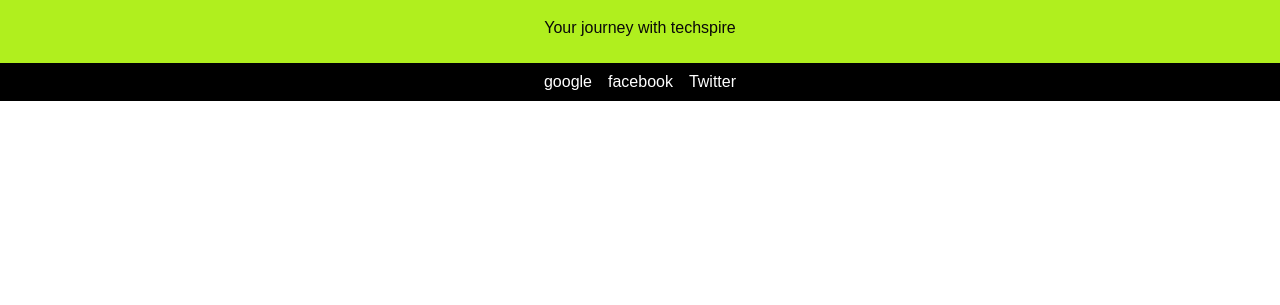
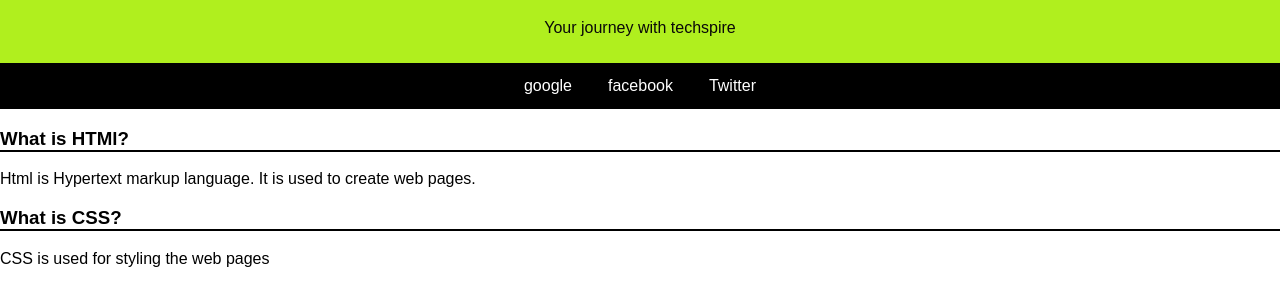
Before and after one commit to Sandesh-2513/A16, a plain HTML site: page index.html in a window 1280 px wide. Shown: the part 71-376 px from the top of the page. Drawn offline with Linux system fonts and the light colour scheme.

```diff
--- a/index.html
+++ b/index.html
@@ -30,14 +30,26 @@
         }
         nav a{
             color: rgb(255, 255, 255);
+            padding: 4px 10px;
             text-decoration: none;
 
         }
         nav a:hover{
-            background-color: #ffb300;
-            padding: auto;
+            background-color: #ff00b3;
+            padding: 4px 10px;
             border-radius: 8px;
 
+        }
+        .container{
+            max-width: 1024;
+
+        }
+        section{
+            margin-bottom: 20px;
+
+        }
+        section h3{
+            border-bottom: 2px solid black;
         }
     </style>
 </head>
@@ -51,5 +63,21 @@
         <a href="http://facebook.com">facebook</a>
         <a href="http://twitter.com">Twitter</a>
     </nav>
+    <div class="container">
+        <section id="html">
+            <div class="grid">
+                <div class="card">
+                    <h3>What is HTMl?</h3>
+
+                    <p>Html is Hypertext markup language. It is used to create web pages.</p>
+                </div>
+                <div class="card">
+                    <h3>What is CSS?</h3>
+                    <p>CSS is used for styling the web pages</p>
+                </div>
+            </div>
+        </section>
+    </div>
+
 </body>
 </html>
```
